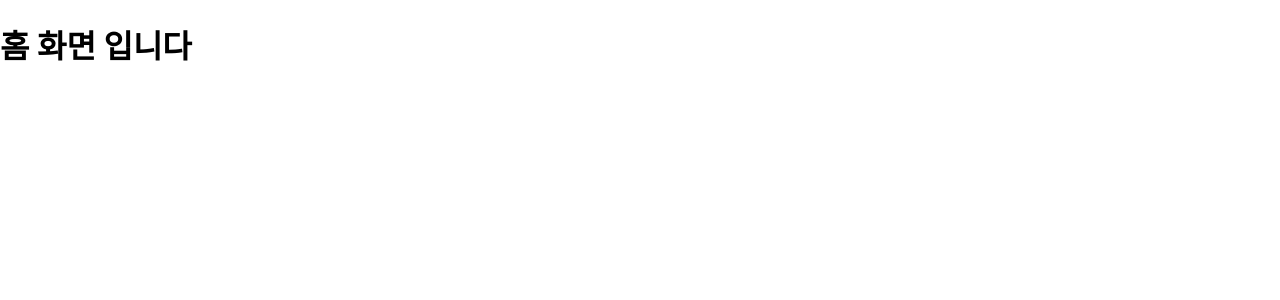
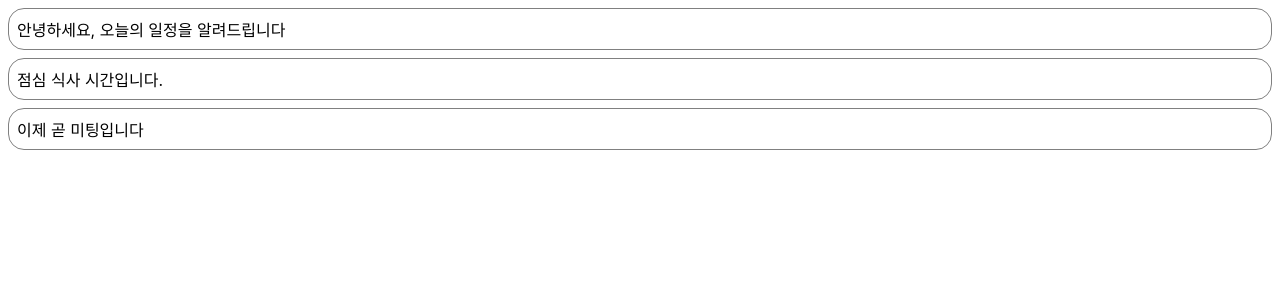
Before and after one commit to blackjune67/toyblog, a React (Create React App) app in the folder front/blog/: page / in a window 1280 px wide. Shown: the top 300 px of the page. Built offline with nearby package versions, Linux system fonts and the light colour scheme.

Commit message:
react learn test

```diff
--- /dev/null
+++ b/front/blog/src/chapter06/Notification.jsx
@@ -0,0 +1,55 @@
+import React from 'react';
+
+const styles = {
+  wrapper: {
+    margin: 8,
+    padding: 8,
+    display: "flex",
+    flexDirection: "row",
+    border: "1px solid grey",
+    borderRadius: 16
+  },
+  messageText: {
+    color: "black",
+    fontSize: 16
+  }
+};
+
+class Notification extends React.Component {
+
+  // * 1
+  componentDidMount() {
+    console.log('==> componentDidMount : ', `${this.props.id}`)
+  }
+
+  // * 3
+  componentDidUpdate(prevProps, prevState, snapshot) {
+    console.log('==> componentDidUpdate : ', `${this.props.id}`)
+  }
+
+  // * 2
+  componentWillUnmount() {
+    console.log('==> componentWillUnmount : ', `${this.props.id}`)
+  }
+
+  componentDidCatch(error, errorInfo) {
+    console.log('==> componentDidCatch : ', `${this.props.id}`)
+  }
+
+
+  constructor(props) {
+    super(props);
+    this.state = {};
+  }
+  render() {
+    return (
+        <div style={styles.wrapper}>
+          <span style={styles.messageText}>
+            {this.props.message}
+          </span>
+        </div>
+    );
+  }
+}
+
+export default Notification;
--- /dev/null
+++ b/front/blog/src/chapter06/NotificationList.jsx
@@ -0,0 +1,65 @@
+import React from 'react';
+import Notification from "./Notification";
+// import notification from "./Notification";
+
+const reservedNotifications = [
+  {
+    id: 1,
+    message: "안녕하세요, 오늘의 일정을 알려드립니다",
+  },
+  {
+    id: 2,
+    message: "점심 식사 시간입니다.",
+  },
+  {
+    id: 3,
+    message: "이제 곧 미팅입니다",
+  },
+];
+
+var timer;
+
+class NotificationList extends React.Component {
+  constructor(props) {
+    super(props);
+
+    this.state = {
+      notifications: [],
+    };
+  }
+
+  componentDidMount() {
+    const {notifications} = this.state;
+
+    timer = setInterval(() => {
+      if (notifications.length < reservedNotifications.length) {
+        const index = notifications.length;
+        notifications.push(reservedNotifications[index]);
+        this.setState({
+          notifications: notifications,
+        });
+      } else {
+        clearInterval(timer);
+      }
+
+    }, 1000);
+  }
+
+  componentWillUnmount() {
+    if (timer) {
+      clearInterval(timer);
+    }
+  }
+
+  render() {
+    return (
+        <div>
+          {this.state.notifications.map((notification) => {
+            return <Notification key={notification.id} id={notification.id} message={notification.message}/>;
+          })}
+        </div>
+    );
+  }
+}
+
+export default NotificationList
--- a/front/blog/src/index.js
+++ b/front/blog/src/index.js
@@ -1,15 +1,27 @@
 import React from 'react';
 import ReactDOM from 'react-dom/client';
 import './index.css';
-import App from './App';
 import reportWebVitals from './reportWebVitals';
+import NotificationList from "./chapter06/NotificationList";
 
 const root = ReactDOM.createRoot(document.getElementById('root'));
 root.render(
-  <React.StrictMode>
-    <App />
-  </React.StrictMode>
+    <React.StrictMode>
+      {/*<CommentList />*/}
+      <NotificationList />
+    </React.StrictMode>
 );
+/*setInterval(() => {
+  root.render(
+      <React.StrictMode>
+        {/!*<App />*!/}
+        {/!*<Library/>
+        <Clock/>*!/}
+        {/!*<Comment />*!/}
+        <CommentList />
+      </React.StrictMode>
+  );
+}, 1000);*/
 
 // If you want to start measuring performance in your app, pass a function
 // to log results (for example: reportWebVitals(console.log))
```
Also changed, not shown: front/blog/src/chapter03/Book.jsx (+12 -0 lines), front/blog/src/chapter03/Library.jsx (+11 -0 lines), front/blog/src/chapter03/Tick.jsx (+16 -0 lines), front/blog/src/chapter04/Clock.jsx (+8 -0 lines), front/blog/src/chapter05/Comment.jsx (+46 -0 lines), front/blog/src/chapter05/CommentList.jsx (+30 -0 lines).
